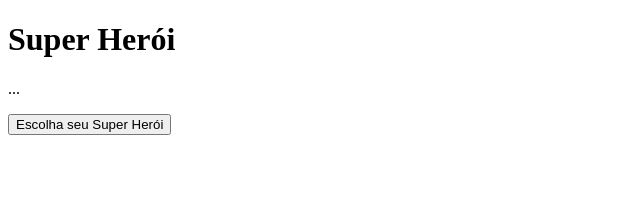
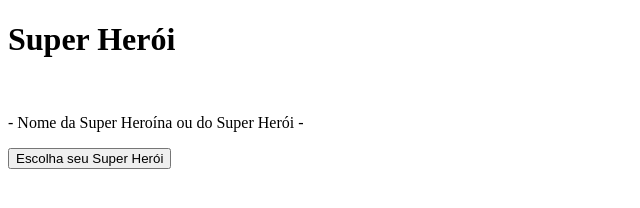
Before and after one commit to MandyTrajano90/Exercises-FrontEnd, a website built with Vite: page index.html in a window 1280 px wide. Shown: the whole page, without its empty margins (0-640 px from the left). Built offline with nearby package versions, Linux system fonts and the light colour scheme.

Commit message:
Index HTML

```diff
--- a/index.html
+++ b/index.html
@@ -6,9 +6,14 @@
   <title>Super Hero</title>
 </head>
 <body>
-  <h1>Super Herói</h1>
-  <p>...</p>
-  <button>Escolha seu Super Herói</button>
+  <div class="main-conteiner">
+    <h1>Super Herói</h1>
+    <div class="card">
+      <img id="image">
+      <p id="name"> - Nome da Super Heroína ou do Super Herói -</p>
+    </div>
+    <button>Escolha seu Super Herói</button>
+  </div>
   <script type="module" src="./src/main.js"></script>
 </body>
 </html>
```
